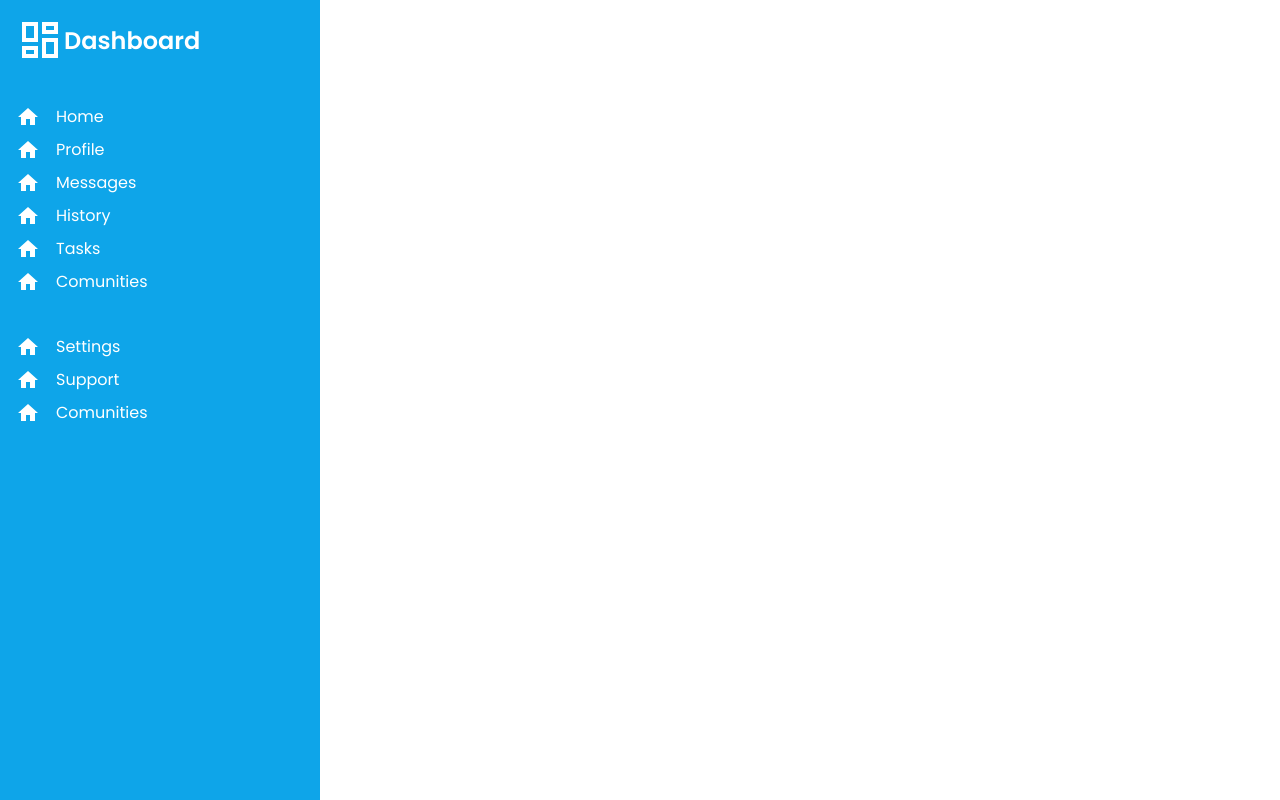
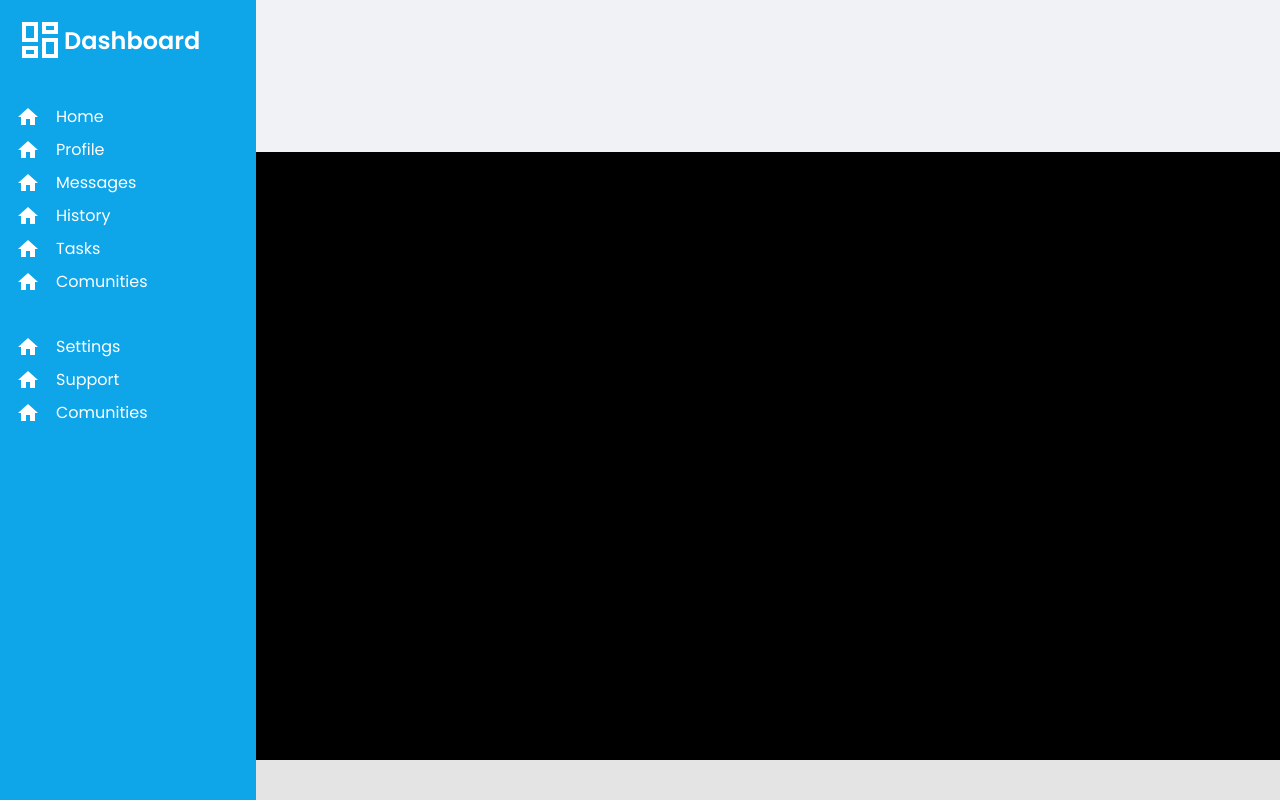
Before and after one commit to a3vezes/admin-dashboard, a plain HTML site: page index.html in a window 1280 px wide. Drawn offline with Linux system fonts and the light colour scheme; a web font is replaced by a local one.

Commit message:
Grid Layout

```diff
--- a/assets/css/styles.css
+++ b/assets/css/styles.css
@@ -5,17 +5,26 @@
 
 /* Utils */
 
+.grid__container {
+  display: grid;
+  grid-template: 1fr 4fr 40px / 1fr 4fr;
+  grid-template-areas:
+    'sidebar header'
+    'sidebar main'
+    'sidebar footer';
+  height: 100vh;
+  overflow: hidden;
+}
+
 /* Utils */
 
 /* Sidebar */
 .sidebar {
+  grid-area: sidebar;
+
   background: var(--blue-primary);
   color: #fff;
   padding: 1rem;
-
-  /* Temp */
-  height: 100vh;
-  width: 25%;
 }
 
 .sidebar > * + * {
@@ -44,3 +53,25 @@
 }
 
 /* Sidebar */
+
+/* Header */
+.header {
+  grid-area: header;
+  background: #f0f2f5;
+}
+
+/* Header */
+
+/* Main */
+.main {
+  grid-area: main;
+  background: #000;
+}
+/* Main */
+
+/* Footer */
+.footer {
+  grid-area: footer;
+  background: #e4e4e4;
+}
+/* Footer */
--- a/index.html
+++ b/index.html
@@ -18,7 +18,7 @@
     <link rel="stylesheet" href="./assets/css/styles.css" />
     <title>Admin Dashboard</title>
   </head>
-  <body>
+  <body class="grid__container">
     <aside class="sidebar">
       <header class="sidebar__header sidebar__wrapper">
         <img src="./assets/svg/dashboard.svg" alt="" />
@@ -67,5 +67,11 @@
         </div>
       </section>
     </aside>
+
+    <header class="header"></header>
+
+    <main class="main"></main>
+
+    <footoer class="footer"></footoer>
   </body>
 </html>
```
